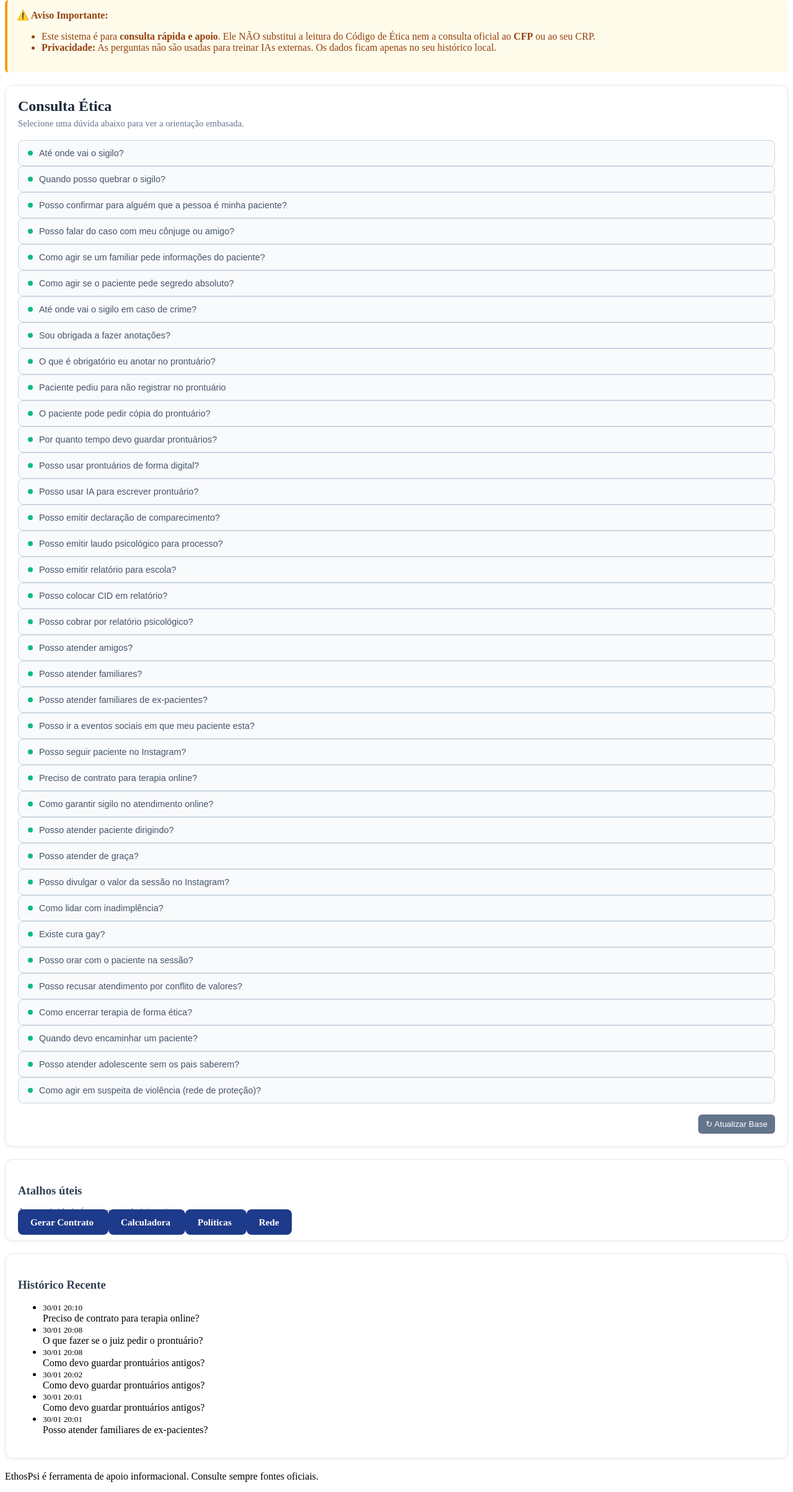
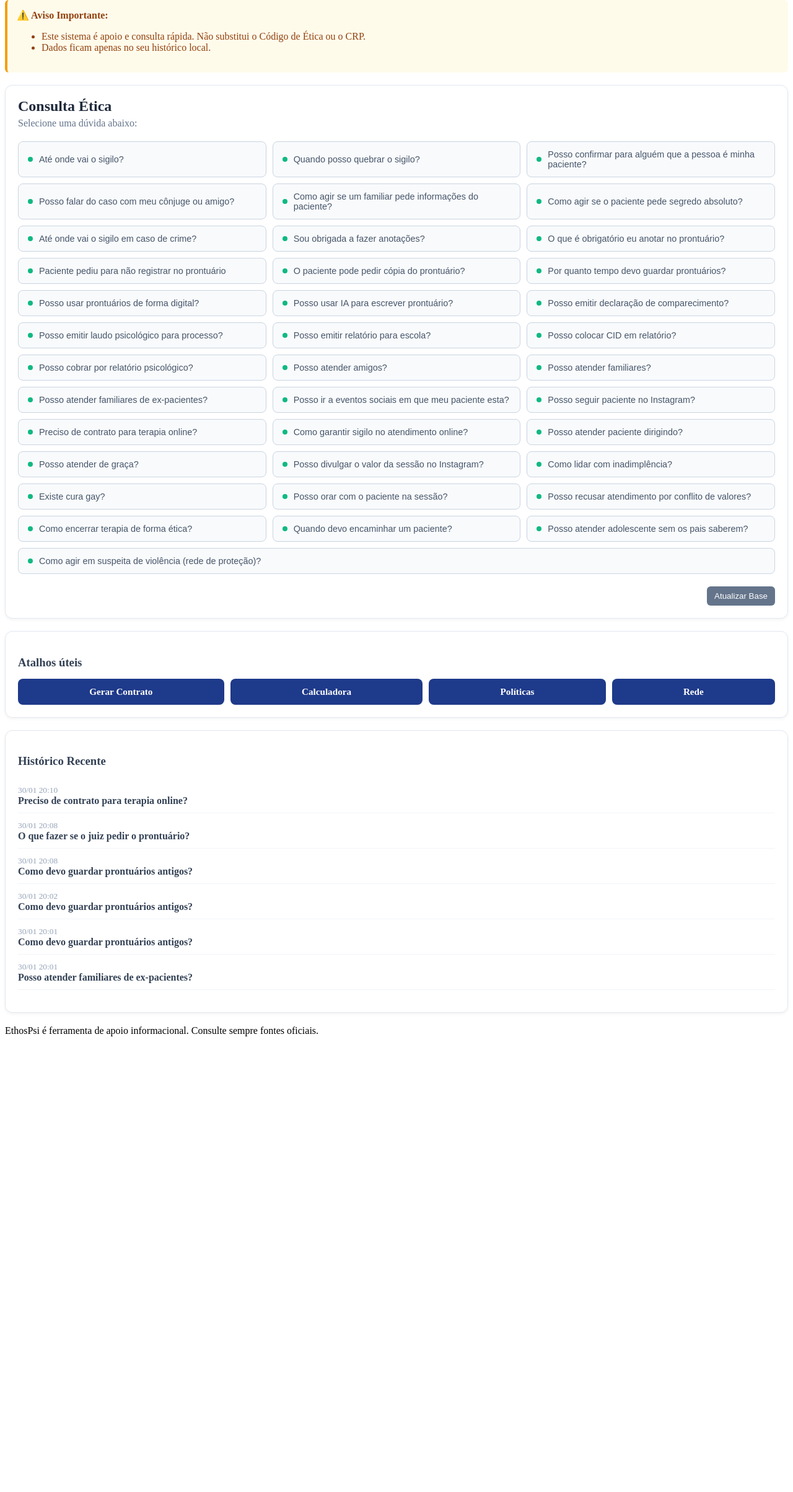
Before and after one commit to sabrinaandraderocha-cmyk/ethospsi, a Flask app: page / in a window 1280 px wide. Shown: the part 158-2565 px from the top of the page at 62% size. After the commit the page ends 1830 px from the top, so only its background shows below. Run offline with Flask 3, Linux system fonts and the light colour scheme; data comes from the database, SQL or seed files in the repository.

Commit message:
Update home.html

```diff
--- a/templates/home.html
+++ b/templates/home.html
@@ -5,42 +5,36 @@
 <div class="ethical-warning">
   <strong>⚠️ Aviso Importante:</strong>
   <ul>
-    <li>Este sistema é para <strong>consulta rápida e apoio</strong>. Ele NÃO substitui a leitura do Código de Ética nem a consulta oficial ao <strong>CFP</strong> ou ao seu CRP.</li>
-    <li><strong>Privacidade:</strong> As perguntas não são usadas para treinar IAs externas. Os dados ficam apenas no seu histórico local.</li>
+    <li>Este sistema é apoio e consulta rápida. Não substitui o Código de Ética ou o CRP.</li>
+    <li>Dados ficam apenas no seu histórico local.</li>
   </ul>
 </div>
 
 <section class="card">
-  <div style="margin-bottom: 18px;">
+  <div style="margin-bottom: 20px;">
     <h2 style="margin:0;">Consulta Ética</h2>
-    <p style="margin:6px 0 0 0; color:#64748b; font-size:0.92rem;">
-      Selecione uma dúvida abaixo para ver a orientação embasada.
-    </p>
+    <p style="color:#64748b; margin-top: 5px;">Selecione uma dúvida abaixo:</p>
   </div>
 
-  {% if questions and questions|length > 0 %}
-    <div class="quick-questions">
-      <div class="quick-grid">
+  {% if questions %}
+    <div class="quick-questions-container">
       {% for q in questions %}
-          <form method="post" style="margin:0;">
+        <form method="post" class="quick-form">
           <input type="hidden" name="q" value="{{ q.text }}">
           <button class="quick-btn" type="submit">
-              <span class="dot dot-green"></span>
-              <span class="quick-text">{{ q.text }}</span>
+            <span class="dot"></span>
+            {{ q.text }}
           </button>
         </form>
       {% endfor %}
     </div>
-    </div>
   {% else %}
-    <div class="muted-box" style="padding: 20px; text-align: center; color: #94a3b8; background: #f8fafc; border-radius: 8px;">
-      Nenhuma pergunta cadastrada no momento.
-    </div>
+    <p style="color:#94a3b8; text-align:center;">Nenhuma pergunta carregada.</p>
   {% endif %}
 
-  <form method="post" style="margin-top: 18px; text-align: right;">
-    <button class="btn-action" type="submit" name="load_bases" value="1" title="Forçar recarga do banco de dados">
-      ↻ Atualizar Base
+  <form method="post" style="margin-top: 20px; text-align: right;">
+    <button class="btn-action" type="submit" name="load_bases" value="1">
+      Atualizar Base
     </button>
   </form>
 
@@ -52,43 +46,28 @@
 </section>
 
 <section class="card">
-  <h3 style="margin-bottom: 5px;">Atalhos úteis</h3>
-  <p style="color:#64748b; font-size:0.9rem; margin-bottom: 0;">Acesso rápido às ferramentas administrativas.</p>
-
-  <div class="shortcuts-grid">
-    <a href="{{ url_for('contrato') }}" class="btn-shortcut">
-      Gerar Contrato
-    </a>
-
-    <a href="{{ url_for('honorarios') }}" class="btn-shortcut">
-      Calculadora
-    </a>
-
-    <a href="{{ url_for('politicas') }}" class="btn-shortcut">
-      Políticas
-    </a>
-
-    <a href="{{ url_for('rede') }}" class="btn-shortcut">
-      Rede
-    </a>
+  <h3>Atalhos úteis</h3>
+  <div class="shortcuts-container">
+    <a href="{{ url_for('contrato') }}" class="btn-shortcut">Gerar Contrato</a>
+    <a href="{{ url_for('honorarios') }}" class="btn-shortcut">Calculadora</a>
+    <a href="{{ url_for('politicas') }}" class="btn-shortcut">Políticas</a>
+    <a href="{{ url_for('rede') }}" class="btn-shortcut">Rede</a>
   </div>
 </section>
 
 <section class="card">
   <h3>Histórico Recente</h3>
   {% if history %}
-    <ul class="history-list">
+    <ul style="list-style: none; padding: 0;">
       {% for h in history %}
-        <li class="history-item">
-          <small class="history-date">{{ h.created_at }}</small>
-          <div class="history-question">{{ h.question }}</div>
+        <li style="border-bottom: 1px solid #f1f5f9; padding: 10px 0;">
+          <small style="color:#94a3b8;">{{ h.created_at }}</small>
+          <div style="font-weight:600; color:#334155;">{{ h.question }}</div>
         </li>
       {% endfor %}
     </ul>
   {% else %}
-    <p style="color: #94a3b8; font-size: 0.9rem; text-align: center; padding: 20px;">
-      Nenhuma consulta recente.
-    </p>
+    <p style="color:#94a3b8;">Sem histórico recente.</p>
   {% endif %}
 </section>
 
```
Lines whose indentation alone changed are shown as unchanged.
